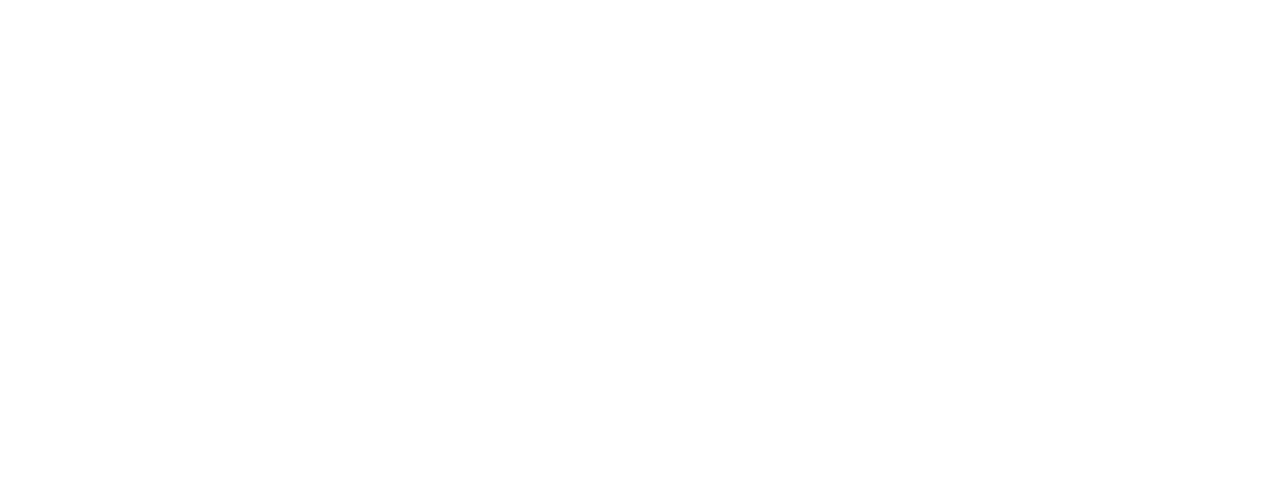
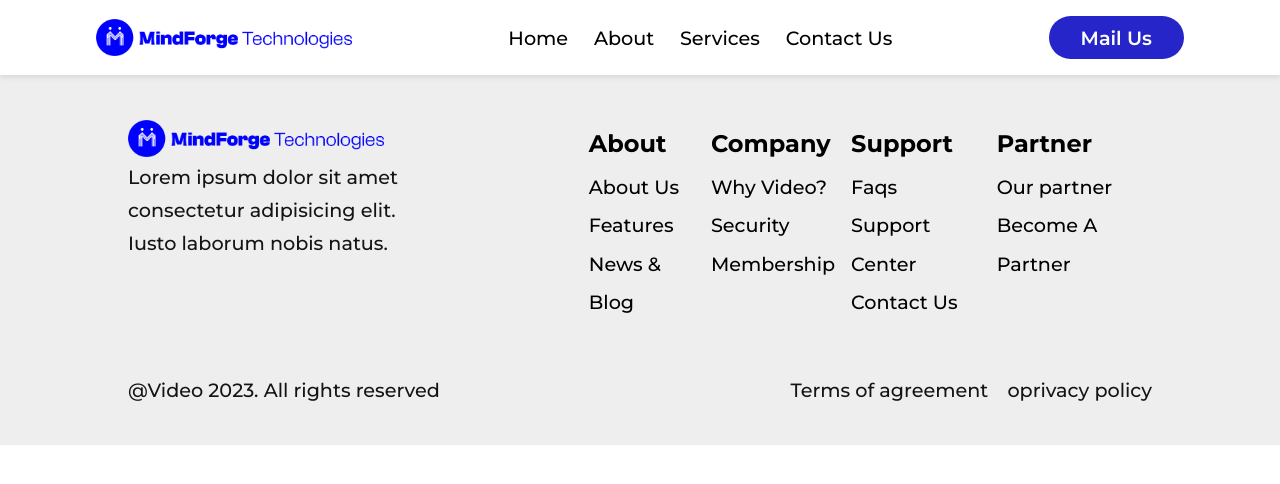
Before and after one commit to davidmicah123/mindforge, a React (Create React App) app: page /About in a window 1280 px wide. Before the commit this address had no page. Shown: the top 484 px of the page. Built offline with nearby package versions, Linux system fonts and the light colour scheme.

Commit message:
Created About and services page

```diff
--- /dev/null
+++ b/src/About.js
@@ -0,0 +1,15 @@
+import React from 'react';
+import Navbar from './Components/Navbar/Navbar';
+import Footer from './Components/Footer/Footer';
+import classes from "./About.module.css";
+
+function About() {
+  return (
+    <div className={classes.app_area}>
+        <Navbar />
+        <Footer />
+    </div>
+  )
+}
+
+export default About;
--- /dev/null
+++ b/src/About.module.css
@@ -0,0 +1,3 @@
+.app_area{
+    margin-top: 3rem;
+}
--- a/src/Services.js
+++ b/src/Services.js
@@ -0,0 +1,15 @@
+import React from 'react';
+import Navbar from "./Components/Navbar/Navbar";
+import Footer from "./Components/Footer/Footer";
+import classes from "./Services.module.css";
+
+function Services() {
+  return (
+    <div className={classes.app_area}>
+        <Navbar />
+        <Footer />
+    </div>
+  )
+}
+
+export default Services;
--- /dev/null
+++ b/src/Services.module.css
@@ -0,0 +1,3 @@
+.app_area{
+    margin-top: 3rem;
+}
--- a/src/index.js
+++ b/src/index.js
@@ -4,6 +4,8 @@
 import App from './App';
 import { BrowserRouter, Route, Routes } from 'react-router-dom';
 import Contact from './Contact';
+import Services from './Services';
+import About from './About';
 
 const root = ReactDOM.createRoot(document.getElementById('root'));
 
@@ -13,6 +15,8 @@
       <Routes>
         <Route exact path="/" element={<App />} />
         <Route exact path="/Contact" element={<Contact />} />
+        <Route exact path="/About" element={<About />} />
+        <Route exact path="/Services" element={<Services />} />
       </Routes>
     </BrowserRouter>
   );
```
